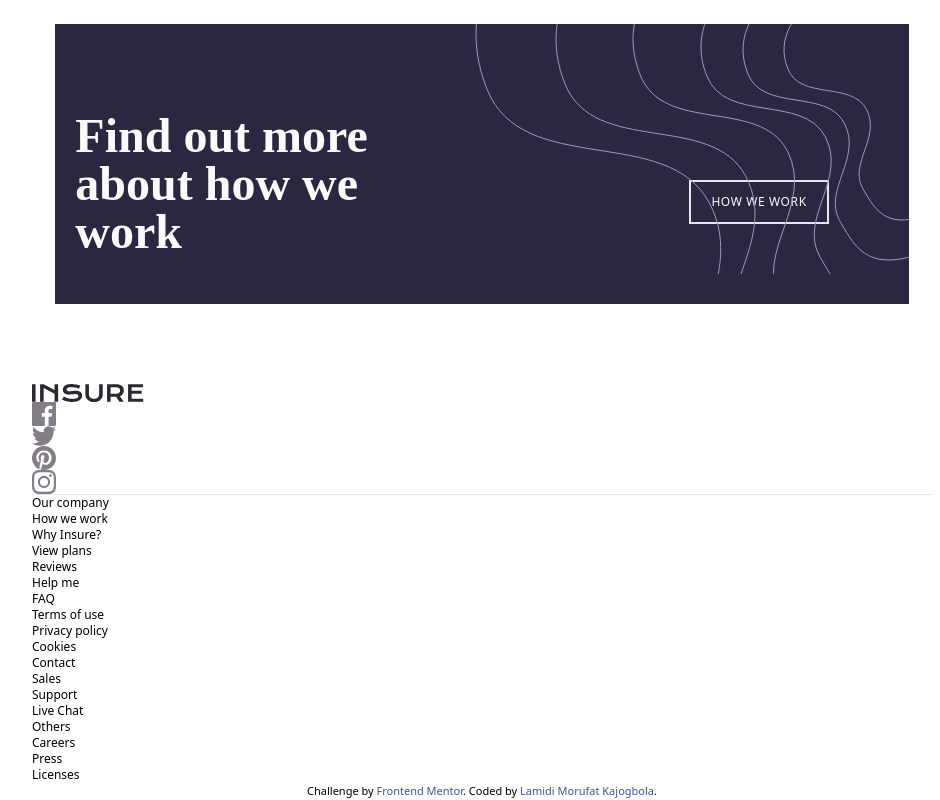
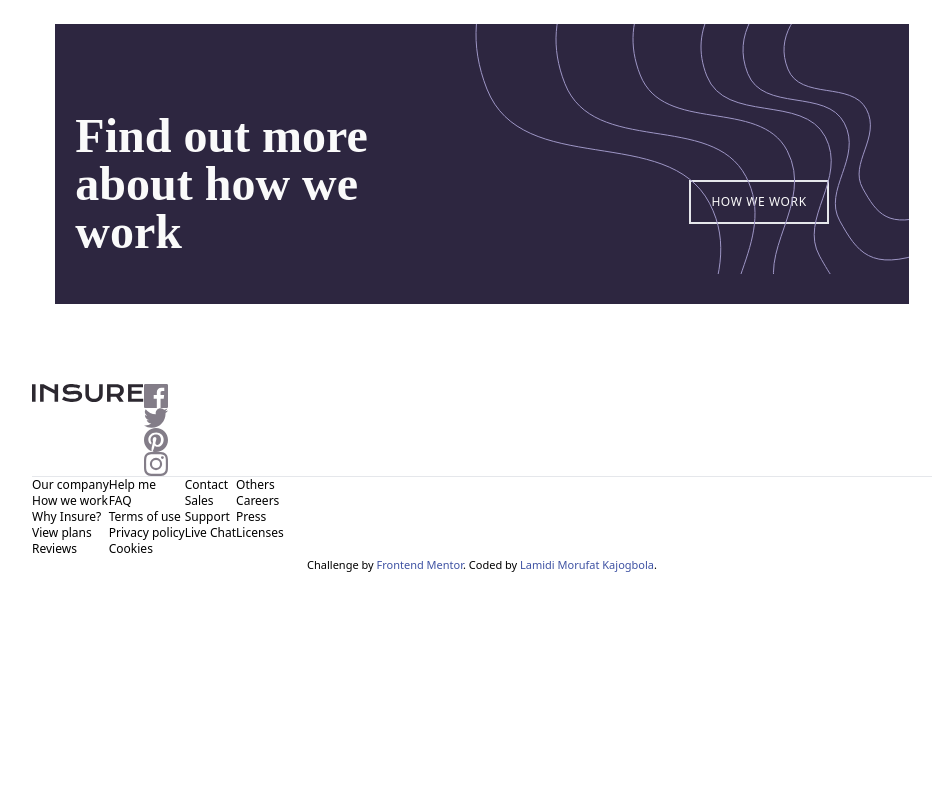
Before and after one commit to Ehmkayel/frontendmentorchallenges, a website: page insure-landing-page-master/index.html in a window 1280 px wide. Shown: the part 1503-2303 px from the top of the page, without its empty margins (158-1098 px from the left). After the commit the page ends 2077 px from the top, so only its background shows below. Drawn offline with Linux system fonts and the light colour scheme.

Commit message:
update the index file for insure landing page

```diff
--- a/insure-landing-page-master/index.html
+++ b/insure-landing-page-master/index.html
@@ -184,7 +184,7 @@
       </section>
     </main>
     <footer class="container mx-auto text-xs">
-      <div>
+      <div class="flex">
         <div class="">
           <img src="./images/logo.svg" alt="insure logo" />
         </div>
@@ -196,7 +196,7 @@
         </div>
       </div>
       <hr />
-      <div>
+      <div class="flex">
         <div class="">
           <ul>
             <li><a href="#">Our company</a></li>
```
